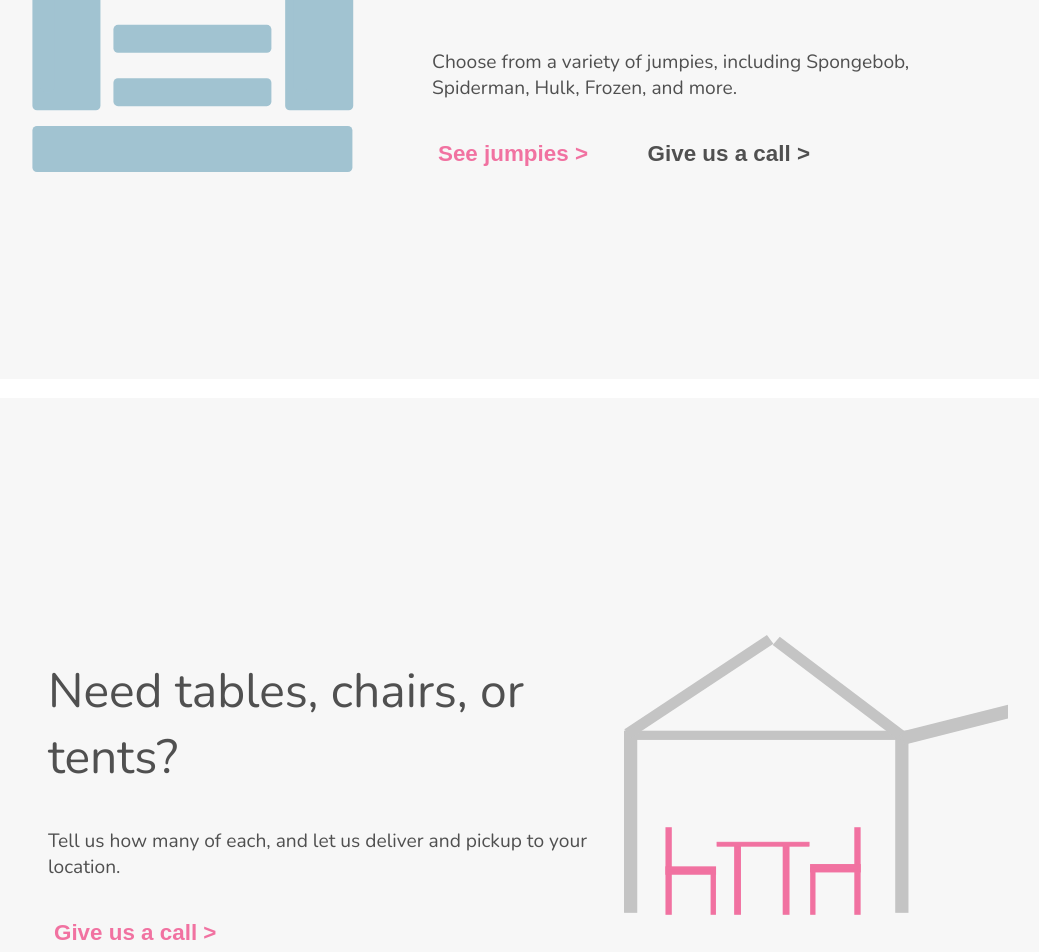
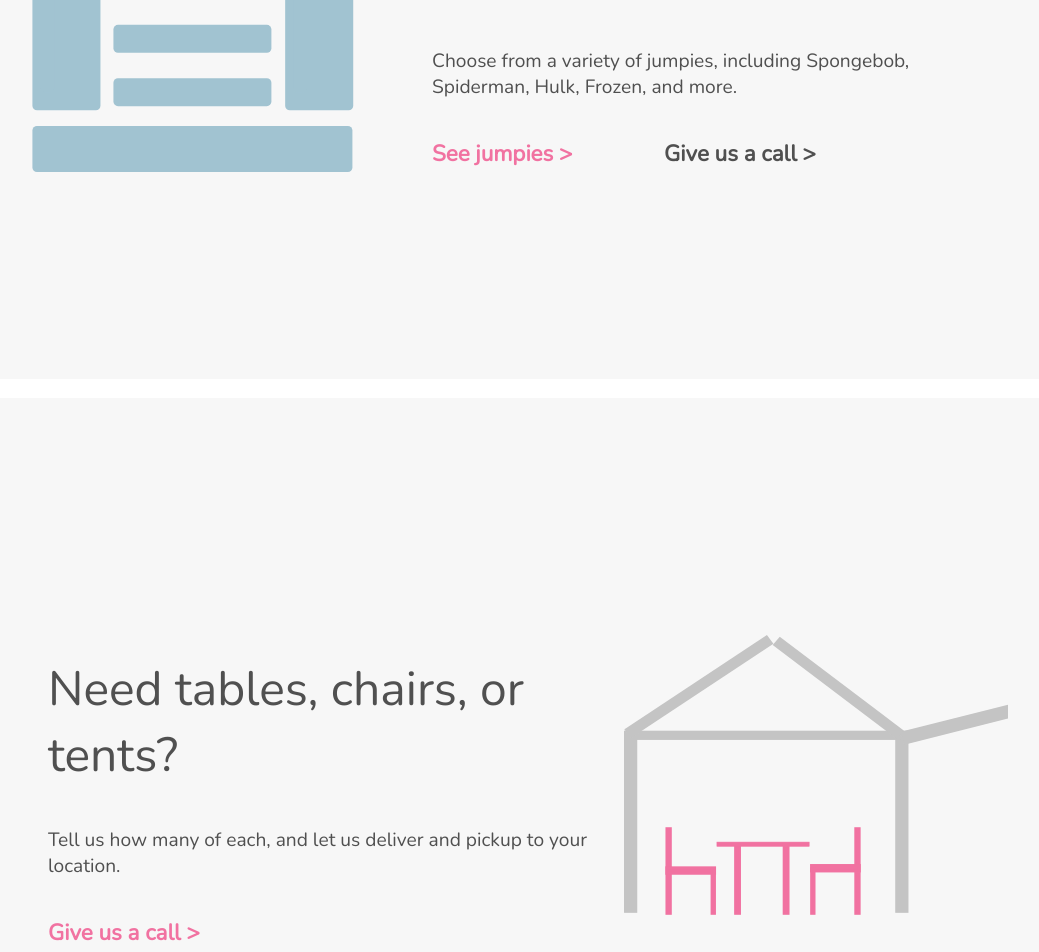
Before and after one commit to alopez96/brendas-react, a React (Create React App) app: page / in a window 1280 px wide. Shown: the part 1200-2152 px from the top of the page, without its empty margins (136-1175 px from the left). Built offline with nearby package versions, Linux system fonts and the light colour scheme.

Commit message:
button style change to link

```diff
--- a/src/components/about-jump/AboutJump.js
+++ b/src/components/about-jump/AboutJump.js
@@ -38,8 +38,8 @@ function AboutJump ({ isMobile, updateRoute, isengl }) {
                         <h3 className='head'>{header}</h3>
                         <p className='subhead'>{subheader}</p>
                         <div className='buttons'>
-                            <button className='primary' onClick={() => seeJumpies()}>{primary}</button>
-                            <button className='secondary' onClick={() => call()}>{secondary}</button>
+                            <a className='primary' onClick={() => seeJumpies()}>{primary}</a>
+                            <a className='secondary' onClick={() => call()}>{secondary}</a>
                         </div>
                     </div>
 
@@ -54,8 +54,8 @@ function AboutJump ({ isMobile, updateRoute, isengl }) {
                 <div className='mcontent'>
                     <h3 className='mhead'>{header}</h3>
                     <p className='msubhead'>{subheader}</p>
-                    <button className='mprimary' onClick={() => seeJumpies()}>{primary}</button>
-                    <button className='msecondary' onClick={() => call()}>{secondary}</button>
+                    <a className='mprimary' onClick={() => seeJumpies()}>{primary}</a>
+                    <a className='msecondary' onClick={() => call()}>{secondary}</a>
                 </div>
             </div>
         )
--- a/src/components/about-jump/about.css
+++ b/src/components/about-jump/about.css
@@ -63,5 +63,4 @@
     color: #505050;
     font-weight: 600;
     font-size: 1.2em;
-
 }
--- a/src/components/about-rentals/AboutRentals.js
+++ b/src/components/about-rentals/AboutRentals.js
@@ -26,7 +26,7 @@ function AboutRentals ({isMobile, isengl}) {
                 <div className='content'>
                     <h3 className='head'>{header}</h3>
                     <p className='subhead'>{subheader}</p>
-                    <button className='primary' onClick={() => call()}>{secondary}</button>
+                    <a className='primary' onClick={() => call()}>{secondary}</a>
                 </div>
                 <div>
                     <img className='image' src={rental} alt='tent'/>
@@ -41,7 +41,7 @@ function AboutRentals ({isMobile, isengl}) {
                 <div className='mcontent'>
                     <h3 className='mhead'>{header}</h3>
                     <p className='msubhead'>{subheader}</p>
-                    <button className='mprimary' onClick={() => call()}>{secondary}</button>
+                    <a className='mprimary' onClick={() => call()}>{secondary}</a>
                 </div>
             </div>
         );
```
